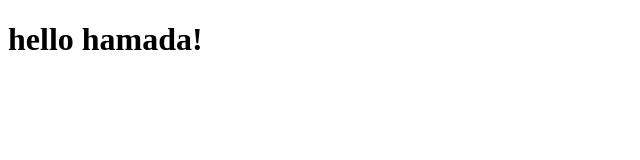
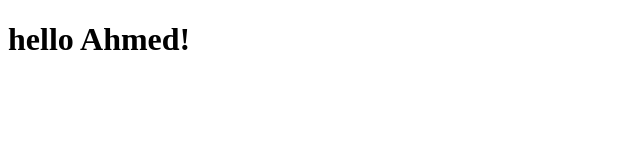
Before and after one commit to ahmedelshrkawy7/Depi5, a plain HTML site: page index.html in a window 1280 px wide. Shown: the full height of the page, 0-640 px from the left. Drawn offline with Linux system fonts and the light colour scheme.

Commit message:
modify hamada to ahmed

```diff
--- a/index.html
+++ b/index.html
@@ -6,6 +6,6 @@
     <title>Document</title>
   </head>
   <body>
-    <h1>hello hamada!</h1>
+    <h1>hello Ahmed!</h1>
   </body>
 </html>
```
